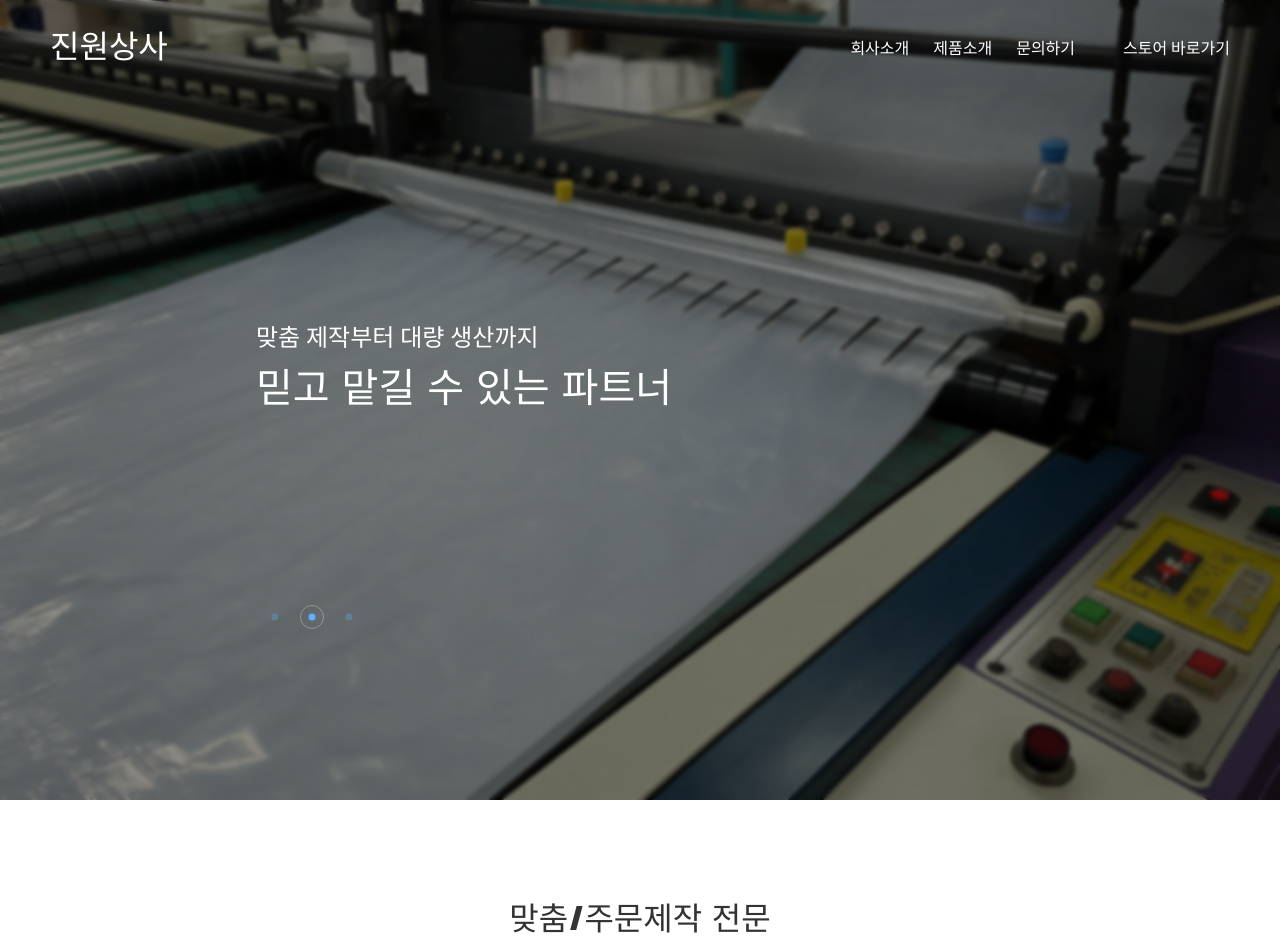
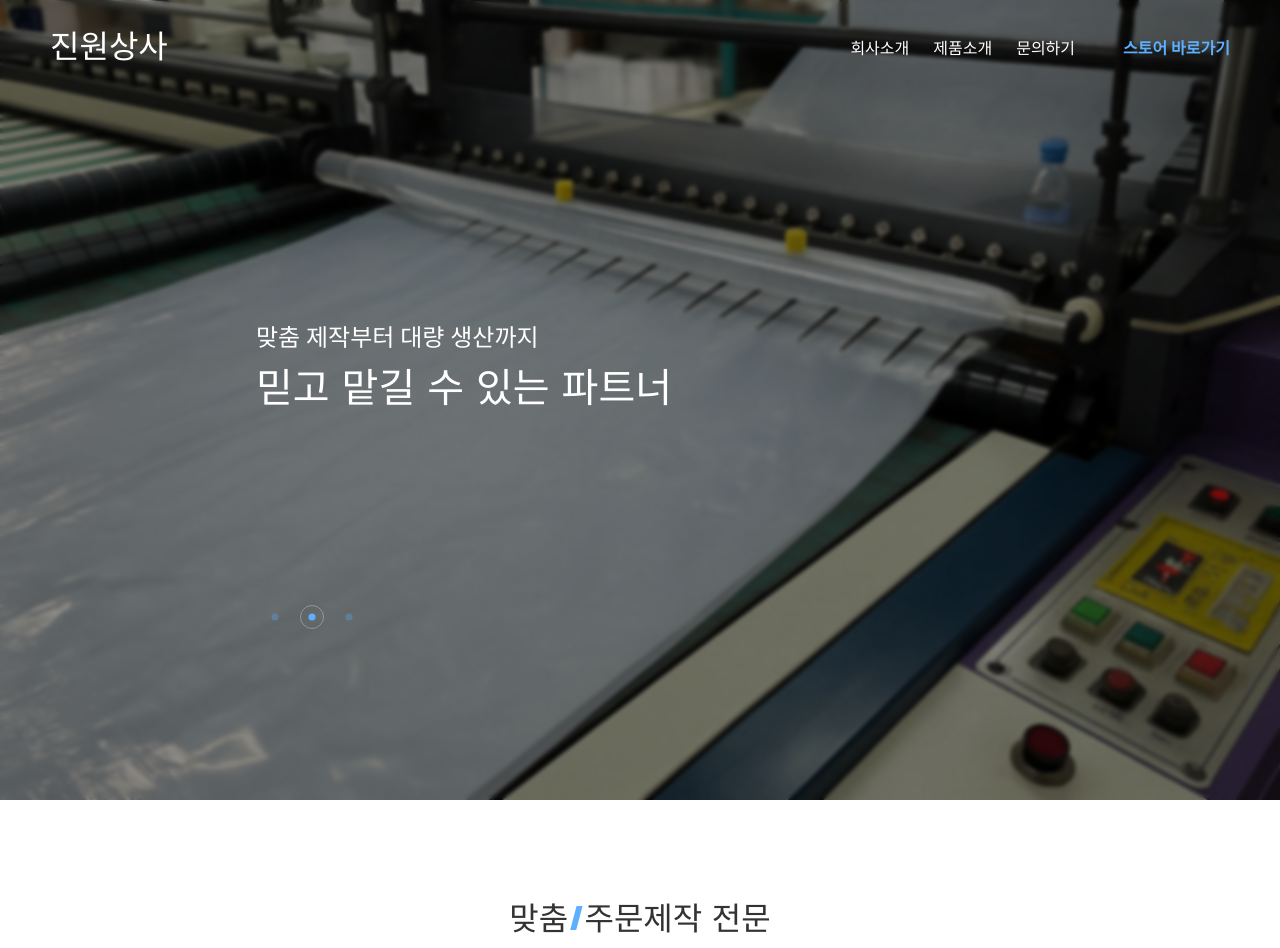
Before and after one commit to JinwonShen/jinwon-corporation, a Next.js app: page / in a window 1280 px wide. Shown: the top 948 px of the page. Built offline with nearby package versions, Linux system fonts and the light colour scheme.

Commit message:
Header 및 CustomOrder 스타일 수정

```diff
--- a/src/components/CustomOrderContainer.tsx
+++ b/src/components/CustomOrderContainer.tsx
@@ -26,7 +26,9 @@ export default function CustomOrderContainer() {
         transition={{ duration: 0.6, ease: "easeOut" }}
         viewport={{ once: true, amount: 0.6 }}
       >
-        <h2>맞춤/주문제작 전문</h2>
+        <h2>
+          맞춤<span>/</span>주문제작 전문
+        </h2>
         <span>다양한 제작 사례를 확인해보세요.</span>
       </motion.div>
       <div className={styles.imgContainer}>
--- a/src/styles/CustomOrderContainer.module.scss
+++ b/src/styles/CustomOrderContainer.module.scss
@@ -15,6 +15,11 @@
       width: 100%;
       font-size: $font-size-2xl;
       text-align: center;
+
+      span {
+        font-size: $font-size-2xl;
+        color: $color-primary;
+      }
     }
 
     span {
--- a/src/styles/Header.module.scss
+++ b/src/styles/Header.module.scss
@@ -30,6 +30,15 @@
       li {
         &:last-child {
           margin-left: 2.4rem;
+
+          a {
+            color: $color-primary;
+            font-weight: 700;
+
+            &:hover {
+              color: #fff;
+            }
+          }
         }
 
         a {
```
